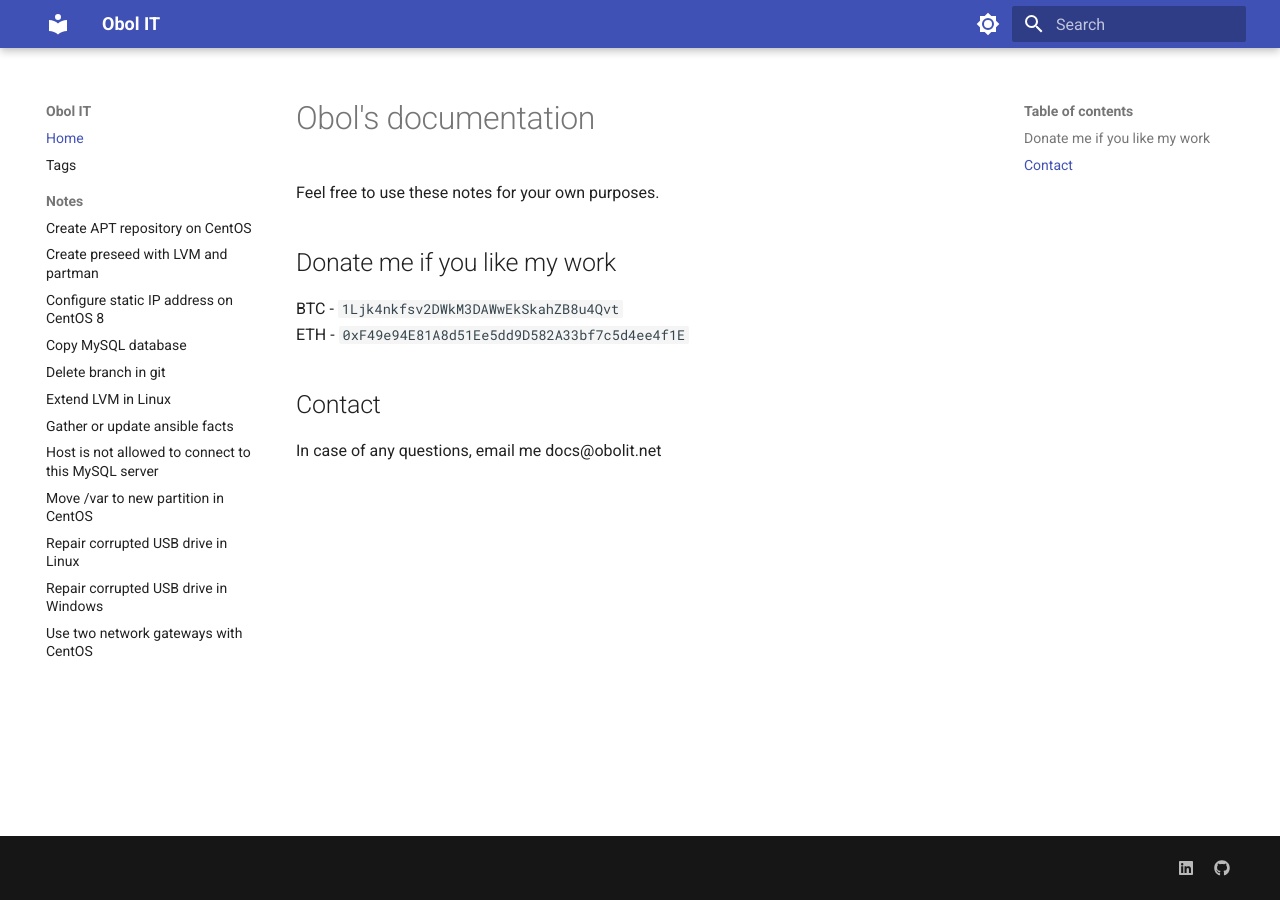
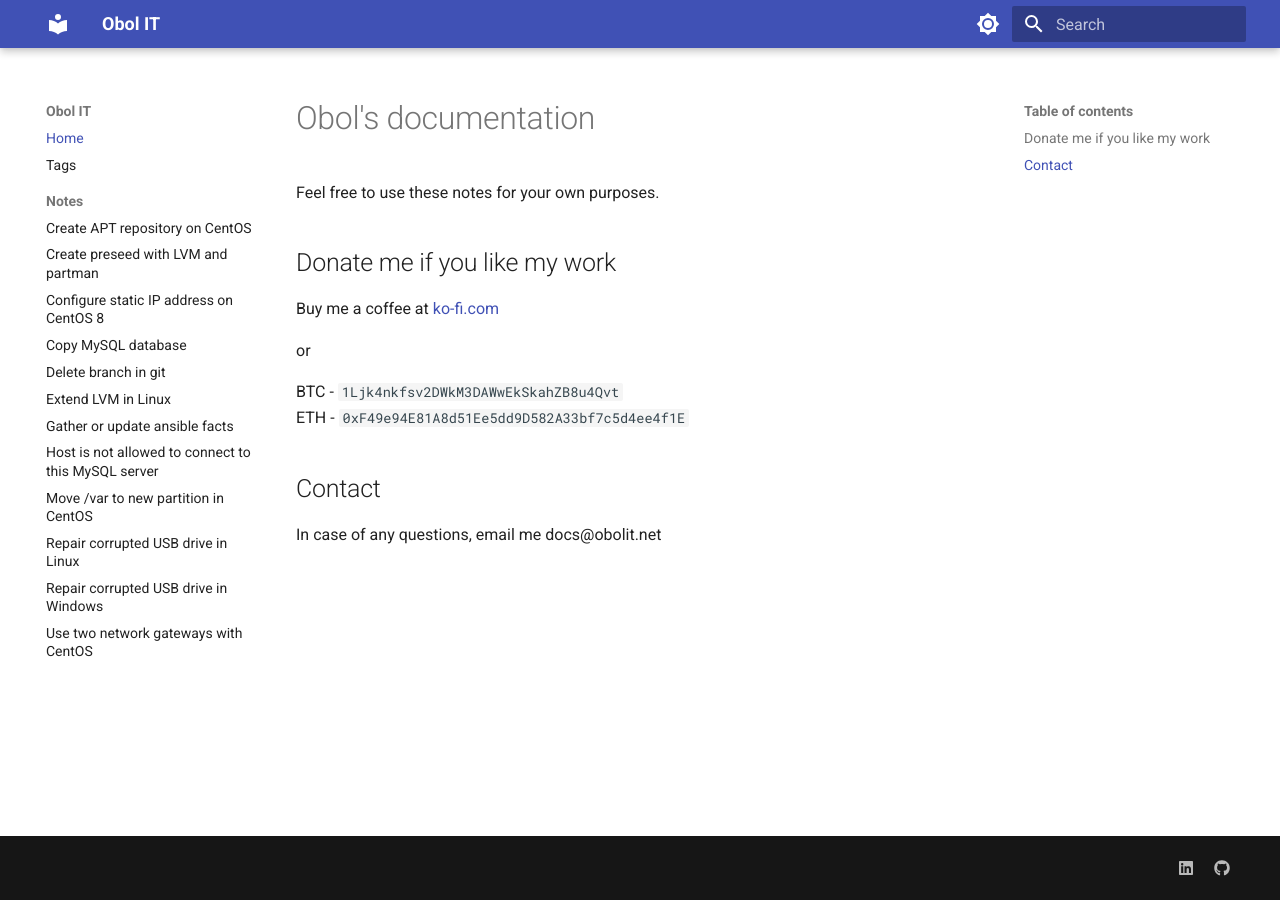
Before and after one commit to obol89/obol89.github.io, an MkDocs documentation site: the page built from docs/index.md, in a window 1280 px wide. Built offline with MkDocs 1.6.1 and Material for MkDocs 9.7.7, drawn with Linux system fonts in a browser that asks for light colours.

Commit message:
add ko-fi

```diff
--- a/docs/index.md
+++ b/docs/index.md
@@ -8,6 +8,10 @@ Feel free to use these notes for your own purposes.
 
 ## Donate me if you like my work
 
+Buy me a coffee at [ko-fi.com](https://ko-fi.com/obolit)
+
+or
+
 BTC - `1Ljk4nkfsv2DWkM3DAWwEkSkahZB8u4Qvt`
 ETH - `0xF49e94E81A8d51Ee5dd9D582A33bf7c5d4ee4f1E`
 
```
